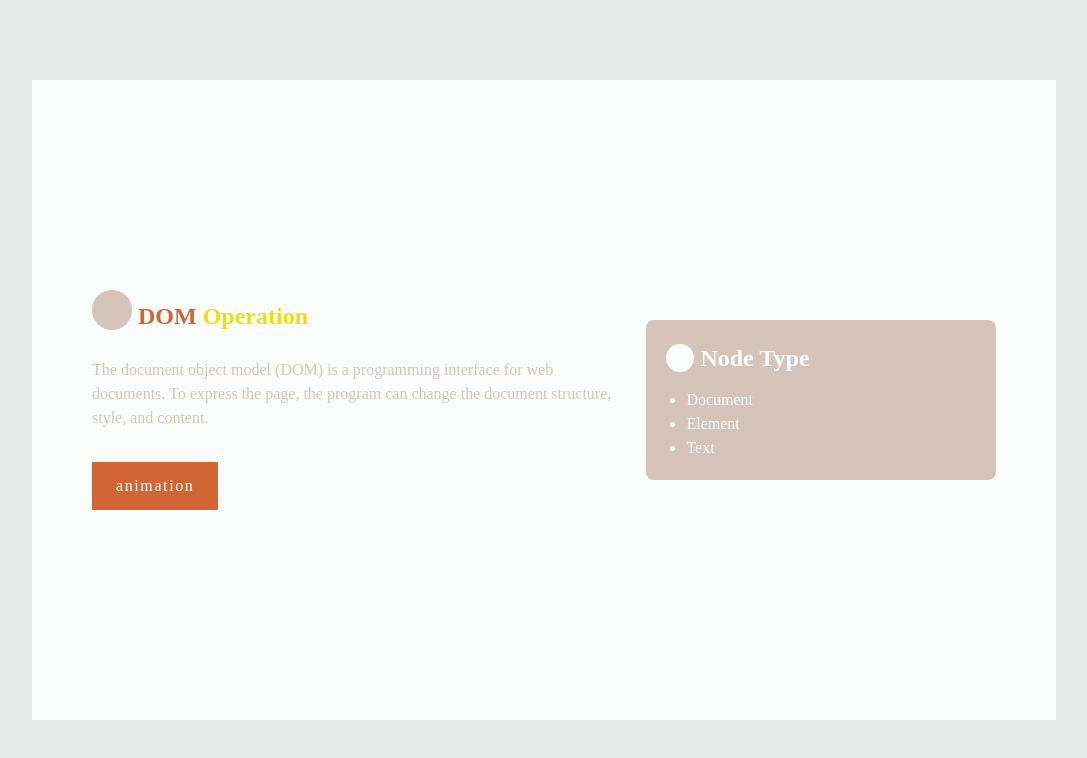
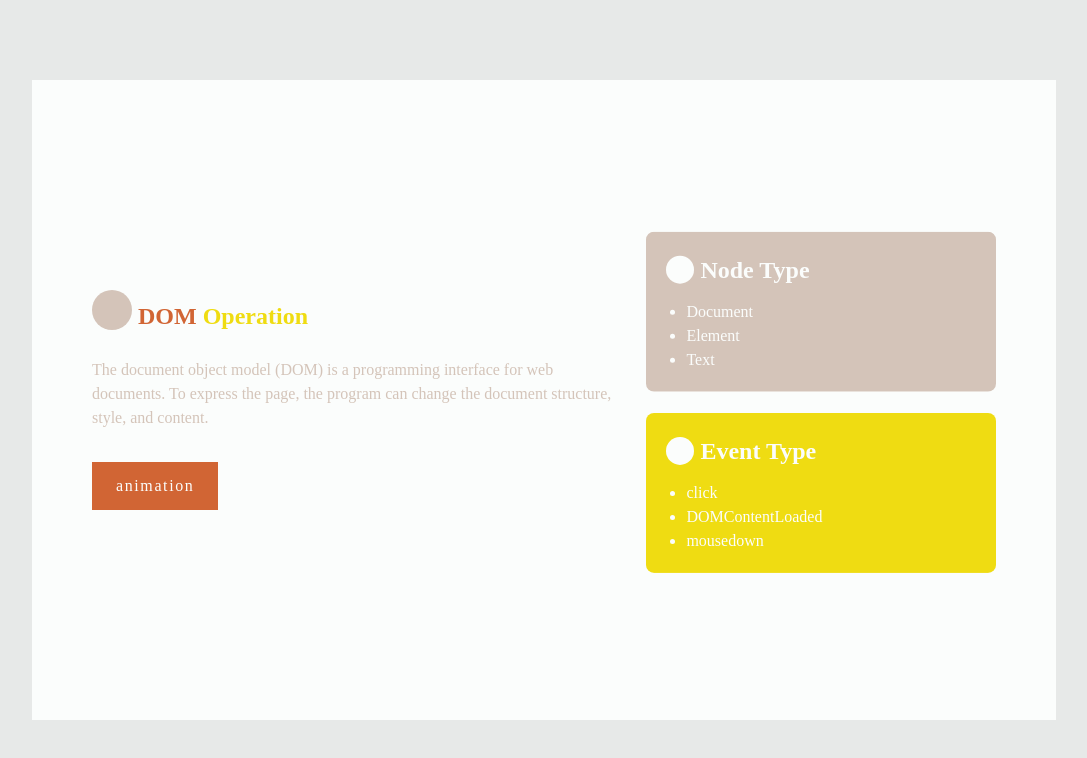
Before and after one commit to janjan519/javascript-advanced-lesson, a website built with Vite: page src/lesson/domOperation/index.html in a window 1280 px wide. Both pictures are taken after a click on the button "animation". Shown: the whole page, without its empty margins (96-1183 px from the left). Built offline with nearby package versions, Linux system fonts and the light colour scheme.

Commit message:
add:section10 done

```diff
--- a/src/lesson/domOperation/index.html
+++ b/src/lesson/domOperation/index.html
@@ -1,11 +1,11 @@
 <!DOCTYPE html>
 <html lang="ja">
   <head>
-  <meta charset="UTF-8">
-  <meta http-equiv="X-UA-Compatible" content="IE=edge">
-  <meta name="viewport" content="width=device-width, initial-scale=1.0">
-  <link rel="stylesheet" href="./css/reset.css">
-  <link rel="stylesheet" href="./css/style.css">
+    <meta charset="UTF-8" />
+    <meta http-equiv="X-UA-Compatible" content="IE=edge" />
+    <meta name="viewport" content="width=device-width, initial-scale=1.0" />
+    <link rel="stylesheet" href="./css/reset.css" />
+    <link rel="stylesheet" href="./css/style.css" />
     <title>DOM Operation</title>
   </head>
   <body>
@@ -13,8 +13,13 @@
       <section class="overview">
         <h1 id="title" class="title animate__animated">
           <span class="circle"></span>
-        DOM <span class="accent">Operation</span></h1>
-      <p class="text">The document object model (DOM) is a programming interface for web documents. To express the page, the program can change the document structure, style, and content.</p>
+          DOM <span class="accent">Operation</span>
+        </h1>
+        <p class="text">
+          The document object model (DOM) is a programming interface for web
+          documents. To express the page, the program can change the document
+          structure, style, and content.
+        </p>
         <button id="button" type="button" class="button">animation</button>
       </section>
       <div class="card">
@@ -29,7 +34,10 @@
             <li>Text</li>
           </ul>
         </article>
-      <article class="card-type card-type--yellow animate__animated" style="display: none;">
+        <article
+          class="card-type card-type--yellow animate__animated"
+          style="display: none"
+        >
           <h2 class="card-type__title">
             <span class="card-type__circle"></span>
             Event Type
--- a/src/lesson/domOperation/index.js
+++ b/src/lesson/domOperation/index.js
@@ -1,16 +1,21 @@
-import 'animate.css';
+import "animate.css";
 
 // ここにコードを書きながら確認しましょう！
+const title = document.getElementById("title");
+const button = document.getElementById("button");
+const mochaCard = document.querySelector(".card-type--mocha");
+const yellowCard = document.querySelector(".card-type--yellow");
 
-
-
-
-
-
-
-
-
-
-
+button.addEventListener("click", () => {
+  // title要素に.animate__hingeクラスを付与
+  title.classList.add("animate__hinge");
+  // 2秒後にtitle要素から.animate__hingeクラスを削除
+  setTimeout(() => {
+    title.classList.remove("animate__hinge");
+    mochaCard.classList.add("card-animation");
+    yellowCard.style.display = "block";
+    yellowCard.classList.add("animate__fadeInUp");
+  }, 2000);
+});
 
 // ↑ 練習問題はここまで書いてきたコードに追記する形で実装してください。 ↑
```
Lines whose indentation alone changed are shown as unchanged.
